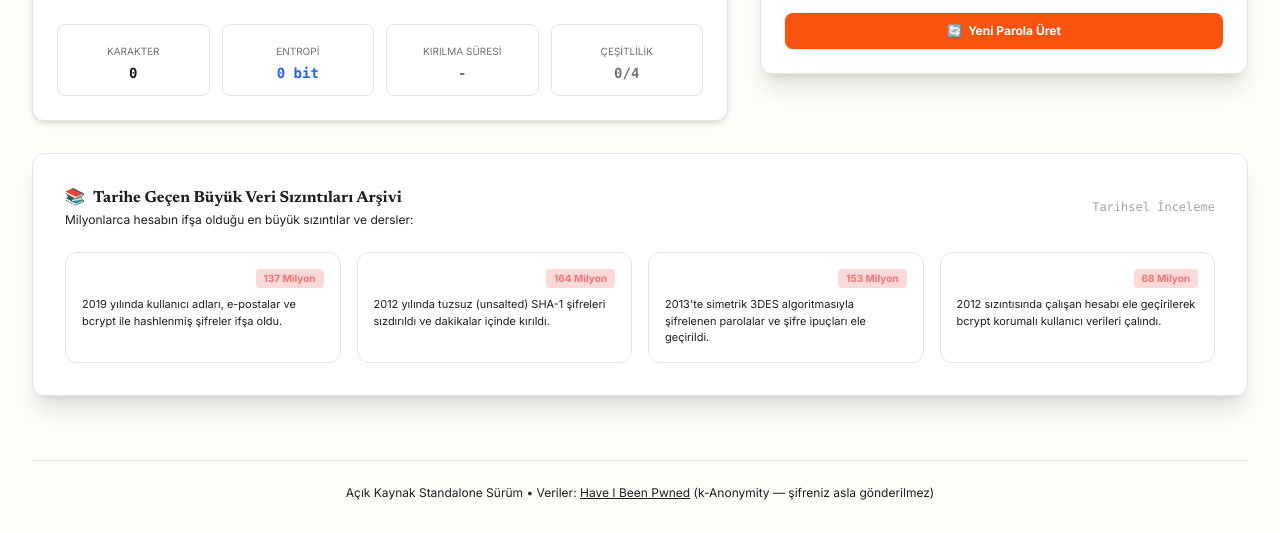
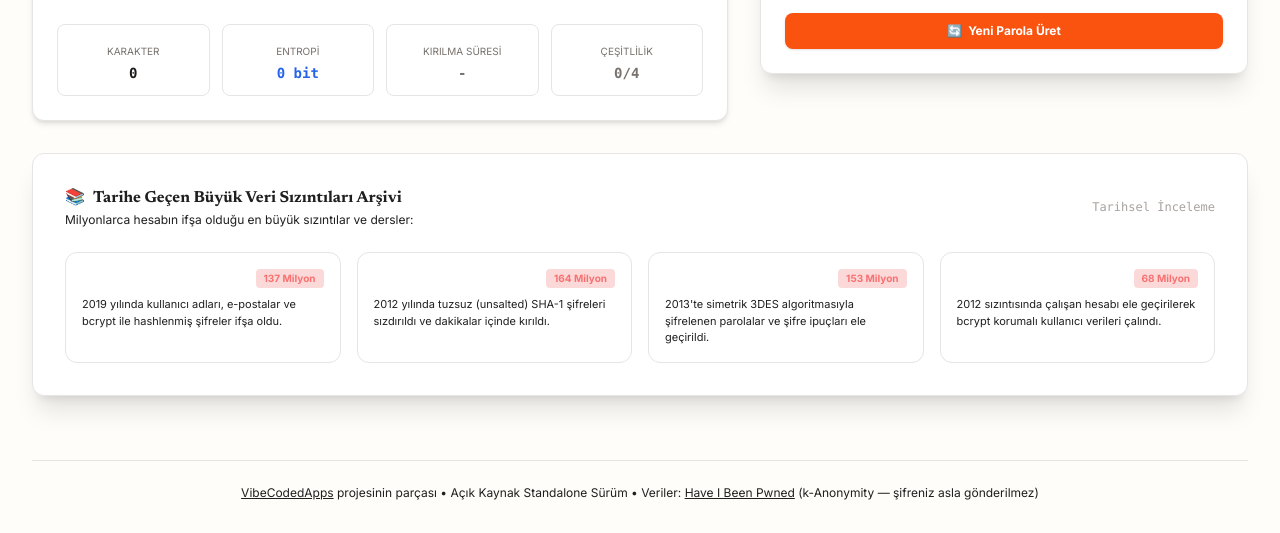
Before and after one commit to melihkarasu/sizinti-kontrol, a plain HTML site: page index.html in a window 1280 px wide. Shown: the part 547-1080 px from the top of the page. Drawn offline with nearby package versions, Linux system fonts and the light colour scheme.

Commit message:
fix: add VibeCodedApps project attribution (footer + README)

```diff
--- a/index.html
+++ b/index.html
@@ -285,7 +285,7 @@
   </div>
 
   <footer class="mt-16 text-center text-xs text-mistral-stone border-t border-mistral-hairline pt-6">
-    <p>Açık Kaynak Standalone Sürüm • Veriler: <a href="https://haveibeenpwned.com/Passwords" target="_blank" rel="noopener" class="underline hover:text-mistral-ink">Have I Been Pwned</a> (k-Anonymity — şifreniz asla gönderilmez)</p>
+    <p><a href="https://github.com/melihkarasu/VibeCodedApps" target="_blank" rel="noopener" class="underline hover:text-mistral-ink">VibeCodedApps</a> projesinin parçası • Açık Kaynak Standalone Sürüm • Veriler: <a href="https://haveibeenpwned.com/Passwords" target="_blank" rel="noopener" class="underline hover:text-mistral-ink">Have I Been Pwned</a> (k-Anonymity — şifreniz asla gönderilmez)</p>
   </footer>
 
   <script src="js/app.js"></script>
```
Also changed, not shown: 1 other file.
